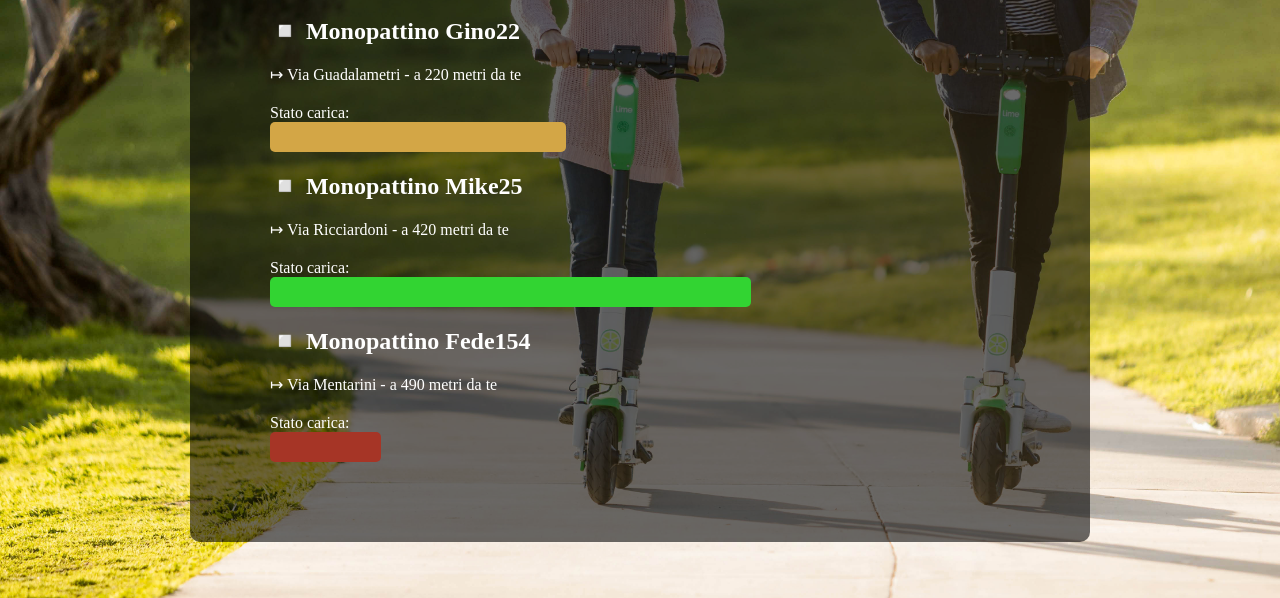
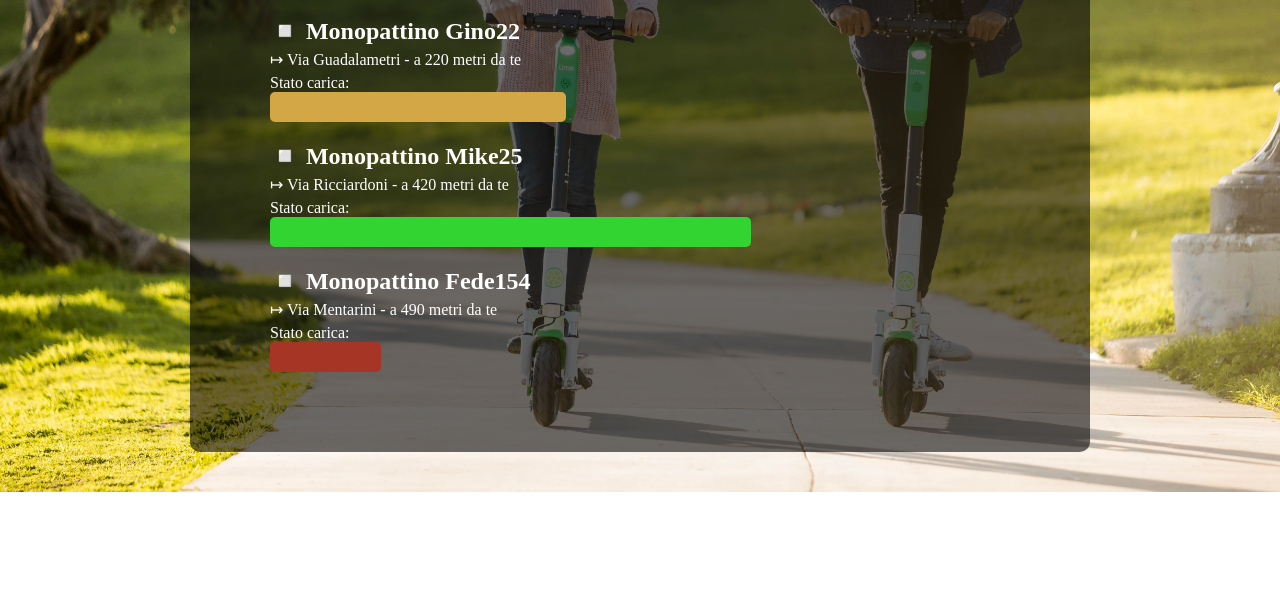
Before and after one commit to Jpog00/Coding-challenge-lim, a plain HTML site: page index.html in a window 1280 px wide. Shown: the part 342-940 px from the top of the page. After the commit the page ends 834 px from the top, so only its background shows below. Drawn offline with Linux system fonts and the light colour scheme; files that its build step writes are made by us from their sources; files whose address does not match are found by name.

Commit message:
style.css

```diff
--- a/style.css
+++ b/style.css
@@ -9,7 +9,6 @@
 
 body{
     background-image: url(../img/background.jpg);
-    height: 900px;
     background-size: cover;
 }
 
@@ -47,7 +46,7 @@ header{
 /* main */
 
 .posizione-monopattino p{
-    padding: 20px 0;
+    padding: 5px 0;
 }
 .info-monopattino{
     margin-top: 20px;
```
